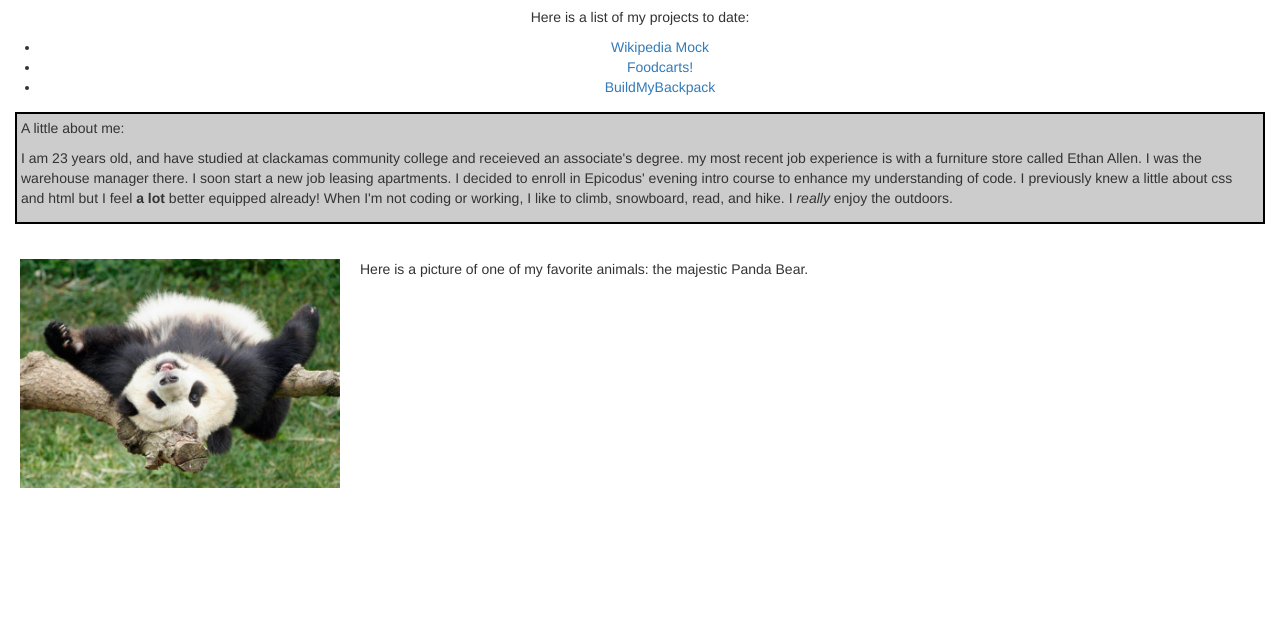
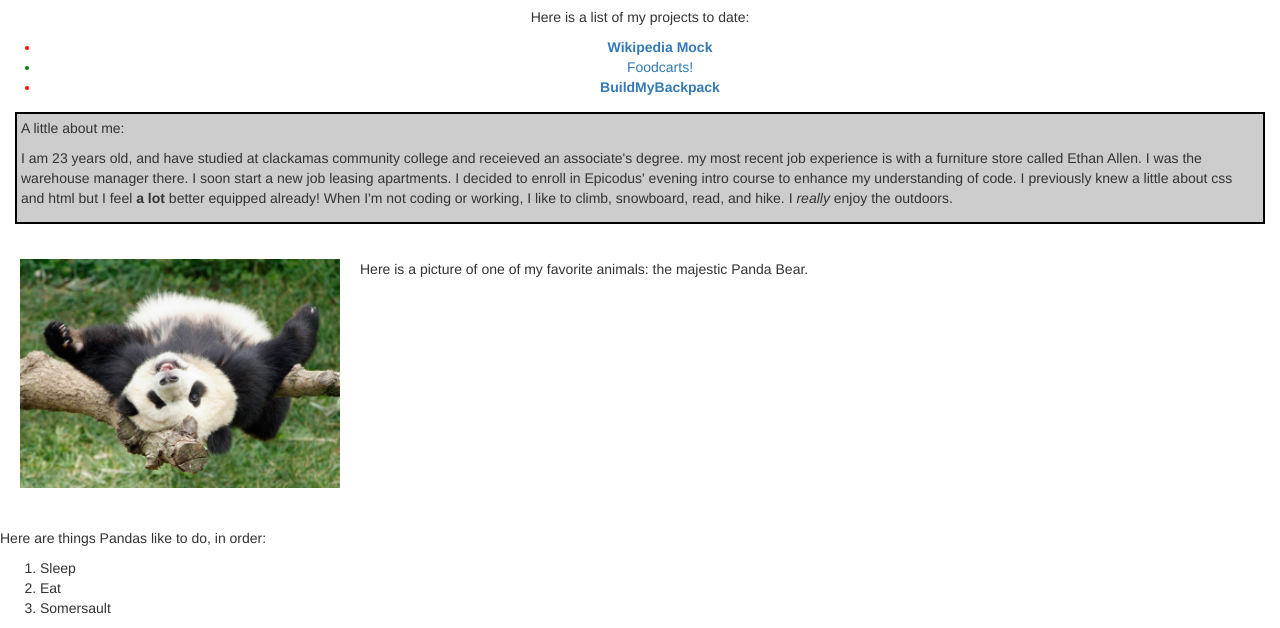
Before and after one commit to Medicciardi/codereview, a plain HTML site: page index.html in a window 1280 px wide. Shown: the part 620-1248 px from the top of the page. Before the commit the page ends 1148 px from the top, so only its background shows below. Drawn offline with Linux system fonts and the light colour scheme.

Commit message:
Add a future tense commit showing that I definitely understand that now, make the link to github pages clickable, change some lines to make my css cascading from bootstrap and the li elements inside the ul tag have cascading style. Also adds a <ol> section.

```diff
--- a/css/styles.css
+++ b/css/styles.css
@@ -21,3 +21,11 @@
   float: left;
   margin: 20px;
 }
+
+ul {
+  color: green;
+}
+
+#strength {
+  color: red;
+}
--- a/index.html
+++ b/index.html
@@ -1,23 +1,23 @@
 <!DOCTYPE html>
 <html>
   <head>
+    <link href="css/bootstrap.css" rel="stylesheet" type"text/css">
     <link href="css/styles.css" rel="stylesheet" type"text/css">
-    <link href="css/bootstrap.css" rel="stylesheet" type"text/css">
     <meta name="viewport" content="width=device-width, initial-scale=1">
     <img src="img/yosemite.jpeg" class="img-responsive center-block" alt="Picture of Yosemite rock formation">
 
     <title>Code Review Project</title>
+  </head>
+  <body>
     <div id="header-text">
       <h2>Andrew Accuardi</h2>
     </div>
-  </head>
-  <body>
     <div id="projects">
       <p>Here is a list of my projects to date:
         <ul>
-          <li><a href="https://medicciardi.github.io/wikipediamock/">Wikipedia Mock</a></li>
+          <strong id="strength"><li><a href="https://medicciardi.github.io/wikipediamock/">Wikipedia Mock</a></li></strong>
           <li><a href="https://medicciardi.github.io/foodcarts/">Foodcarts!</a></li>
-          <li><a href="https://medicciardi.github.io/buildmybackpack/">BuildMyBackpack</a></li>
+          <strong id="strength"><li><a href="https://medicciardi.github.io/buildmybackpack/">BuildMyBackpack</a></li></strong>
         </ul>
       </p>
     </div>
@@ -29,6 +29,12 @@
       <img src="img/panda.jpeg" id="panda" class="img-responsive center-block" alt="Picture of Panda Bear.">
     </div>
     <span class="container-fluid"><p>Here is a picture of one of my favorite animals: the majestic Panda Bear.</p></span>
+    <p>Here are things Pandas like to do, in order:</p>
+    <ol>
+      <li>Sleep</li>
+      <li>Eat</li>
+      <li>Somersault</li>
+    </ol>
   </body>
 
 </html>
```
Also changed, not shown: img/redpanda.jpeg (added), 3 other files.
